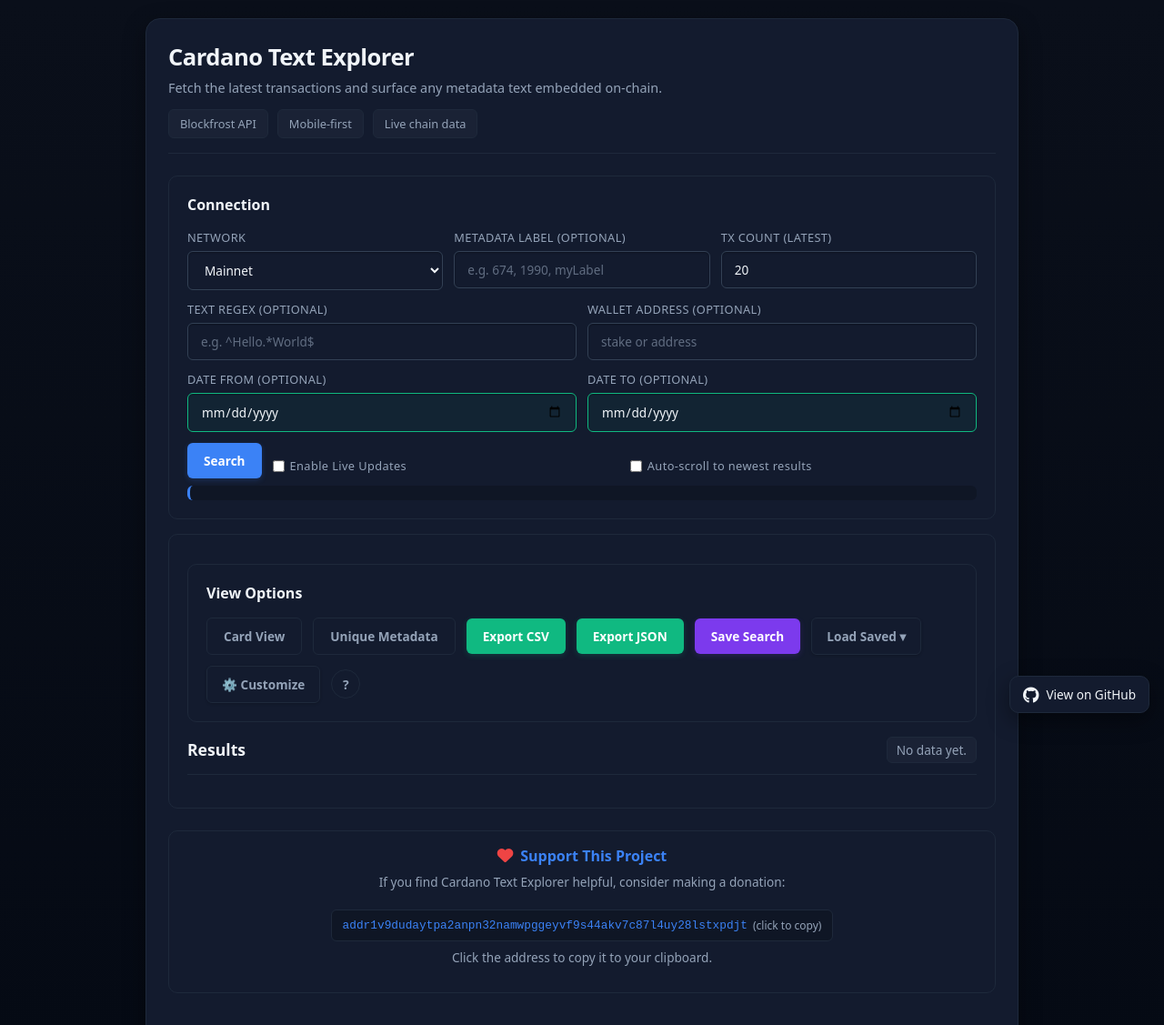
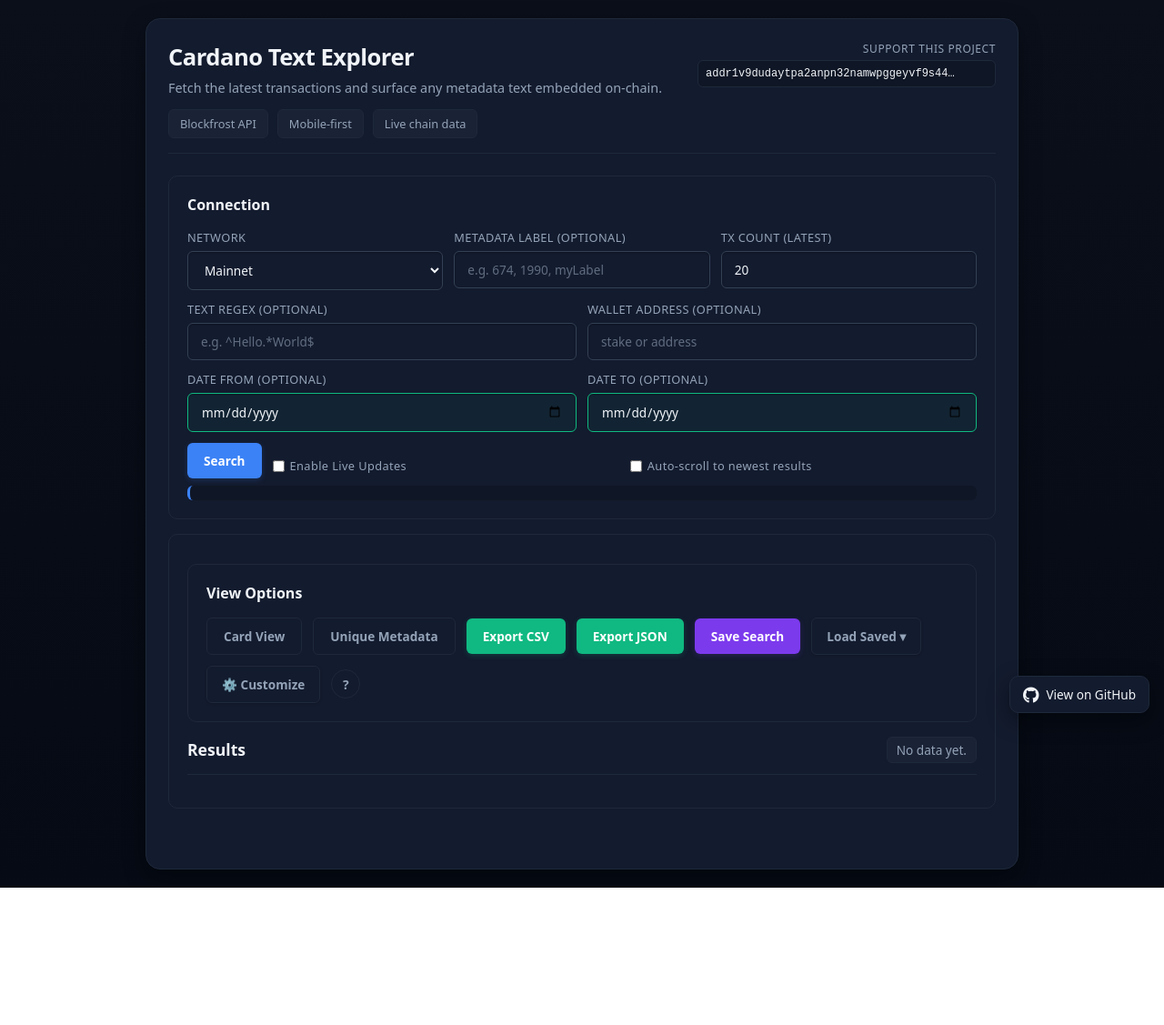
Before and after one commit to primaryobjects/cardano-text-explorer, a website: page index.html in a window 1280 px wide. Shown: the top 1127 px of the page at 91% size. After the commit the page ends 976 px from the top, so only its background shows below. Drawn offline with Linux system fonts and the light colour scheme.

Commit message:
refactor: move donation address to header with hover copy icon
- Moved donation address to top-right header area
- Added 'Support this project' label above address
- Address in monospace with copy button on hover
- Removed bottom donation section entirely
- Removed all explanatory text and click hints
- Clean, minimal UX consistent with metadata copy
- Updated readme to match

The address is now highly visible in the header with the same hover-copy interaction used elsewhere in the app.

```diff
--- a/index.html
+++ b/index.html
@@ -11,8 +11,23 @@
 <body>
   <div class="app">
     <header>
-      <h1>Cardano Text Explorer</h1>
-      <p>Fetch the latest transactions and surface any metadata text embedded on-chain.</p>
+      <div class="header-top">
+        <div class="header-left">
+          <h1>Cardano Text Explorer</h1>
+          <p>Fetch the latest transactions and surface any metadata text embedded on-chain.</p>
+        </div>
+        <div class="header-right">
+          <div class="donation-header">
+            <span class="donation-label">Support this project</span>
+            <div class="field-with-copy donation-addr-copy">
+              <code class="donation-addr-text" data-copy="addr1v9dudaytpa2anpn32namwpggeyvf9s44akv7c87l4uy28lstxpdjt">addr1v9dudaytpa2anpn32namwpggeyvf9s44akv7c87l4uy28lstxpdjt</code>
+              <button class="copy-btn" title="Copy address">
+                <svg xmlns="http://www.w3.org/2000/svg" width="14" height="14" viewBox="0 0 24 24" fill="none" stroke="currentColor" stroke-width="2" stroke-linecap="round" stroke-linejoin="round"><rect x="9" y="9" width="13" height="13" rx="2" ry="2"></rect><path d="M5 15H4a2 2 0 0 1-2-2V4a2 2 0 0 1 2-2h9a2 2 0 0 1 2 2v1"></path></svg>
+              </button>
+            </div>
+          </div>
+        </div>
+      </div>
       <div class="badge-row">
         <span class="badge">Blockfrost API</span>
         <span class="badge">Mobile‑first</span>
@@ -185,19 +200,6 @@
       <span>View on GitHub</span>
     </a>
 
-    <!-- Donation section at bottom of page -->
-    <div class="donation-section">
-      <div class="donation-content">
-        <h3><i class="fa-solid fa-heart donation-heart" aria-hidden="true"></i> Support This Project</h3>
-        <p>If you find Cardano Text Explorer helpful, consider making a donation:</p>
-        <div class="donation-address">
-          <code class="donation-addr-text" title="Click to copy" data-copy="addr1v9dudaytpa2anpn32namwpggeyvf9s44akv7c87l4uy28lstxpdjt">addr1v9dudaytpa2anpn32namwpggeyvf9s44akv7c87l4uy28lstxpdjt</code>
-          <span class="donation-copy-hint"> (click to copy)</span>
-        </div>
-        <p class="donation-note">Click the address to copy it to your clipboard.</p>
-      </div>
-    </div>
-
     <!-- Help Modal -->
     <div id="helpModal" class="modal-overlay">
       <div class="modal-content">
--- a/script.js
+++ b/script.js
@@ -1137,12 +1137,13 @@
   }
 });
 
-// Donation address click to copy
+// Donation address click to copy (uses sibling copy button for feedback)
 document.addEventListener('click', (e) => {
   const donateAddr = e.target.closest('.donation-addr-text');
   if (donateAddr) {
     const address = donateAddr.dataset.copy;
-    copyToClipboard(address, donateAddr);
+    const copyBtn = donateAddr.parentElement.querySelector('.copy-btn');
+    copyToClipboard(address, copyBtn);
   }
 });
 
--- a/styles.css
+++ b/styles.css
@@ -184,6 +184,21 @@
   border-bottom: 1px solid var(--border);
 }
 
+.header-top {
+  display: flex;
+  justify-content: space-between;
+  align-items: flex-start;
+  gap: 16px;
+}
+
+.header-left {
+  flex: 1;
+}
+
+.header-right {
+  flex-shrink: 0;
+}
+
 header h1 {
   font-size: 1.6rem;
   font-weight: 700;
@@ -203,6 +218,73 @@
   flex-wrap: wrap;
   gap: 10px;
   margin-top: 12px;
+}
+
+/* Header donation */
+.donation-header {
+  text-align: right;
+}
+
+.donation-label {
+  display: block;
+  font-size: 0.75rem;
+  color: var(--text-muted);
+  text-transform: uppercase;
+  letter-spacing: 0.05em;
+  margin-bottom: 4px;
+}
+
+.donation-addr-copy {
+  display: inline-flex;
+  align-items: center;
+  gap: 6px;
+  padding: 4px 8px;
+  background: rgba(0, 0, 0, 0.2);
+  border: 1px solid var(--border);
+  border-radius: var(--radius-sm);
+}
+
+.donation-addr-copy .donation-addr-text {
+  font-family: 'SF Mono', 'Fira Code', monospace;
+  font-size: 0.75rem;
+  color: var(--text);
+  max-width: 280px;
+  overflow: hidden;
+  text-overflow: ellipsis;
+  white-space: nowrap;
+  cursor: pointer;
+}
+
+.donation-addr-copy .copy-btn {
+  opacity: 0;
+  transition: opacity 0.2s;
+  padding: 4px;
+  background: var(--accent);
+  color: white;
+  border: none;
+  border-radius: var(--radius-sm);
+  cursor: pointer;
+}
+
+.donation-addr-copy:hover .copy-btn,
+.donation-addr-copy .copy-btn:focus {
+  opacity: 1;
+}
+
+.donation-addr-copy .copy-btn svg {
+  display: block;
+}
+
+@media (max-width: 640px) {
+  .header-top {
+    flex-direction: column;
+  }
+  .donation-header {
+    text-align: left;
+  }
+  .donation-addr-copy .donation-addr-text {
+    max-width: 200px;
+  }
 }
 
 .badge {
```
Also changed, not shown: readme.md.
